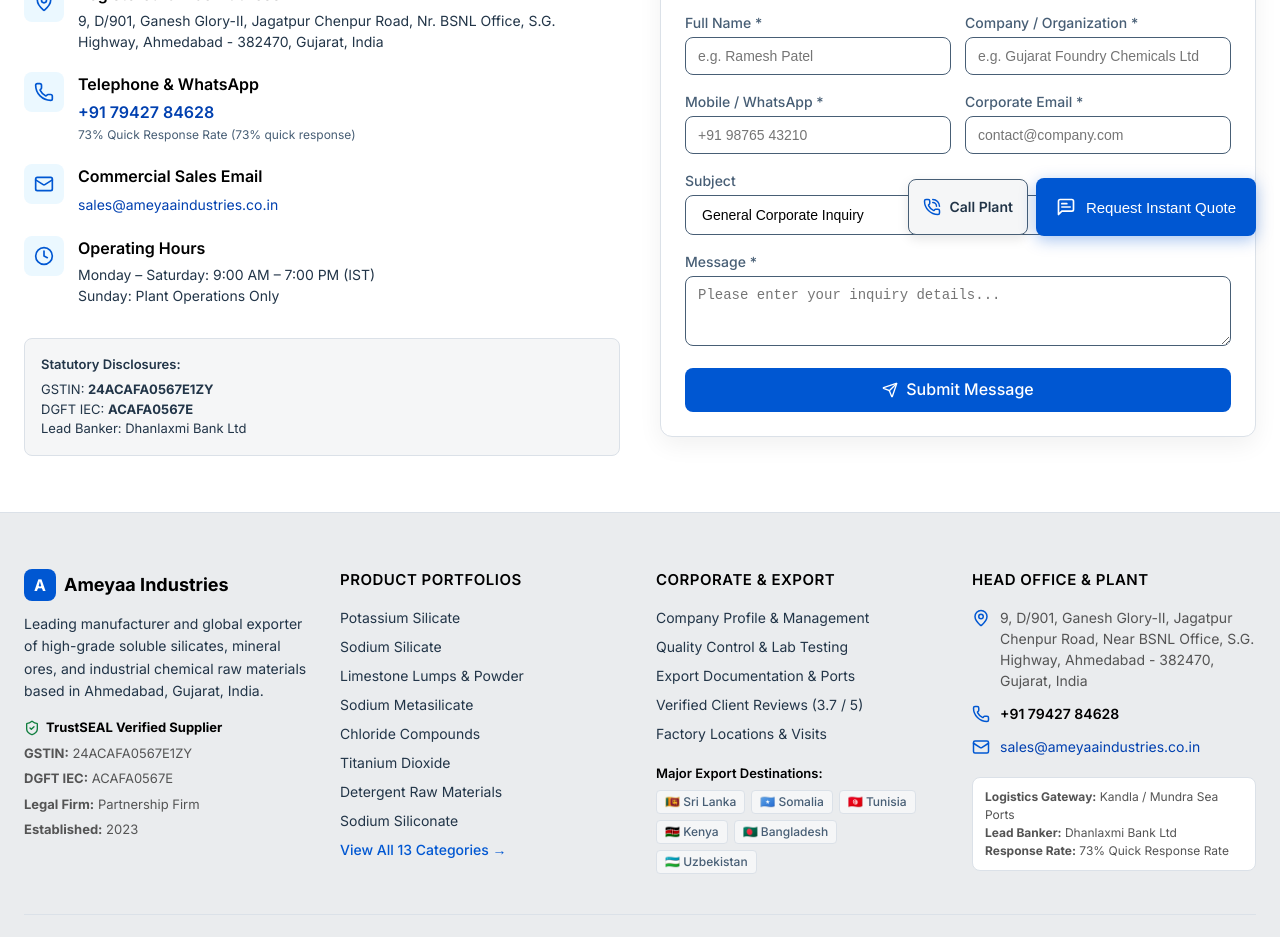
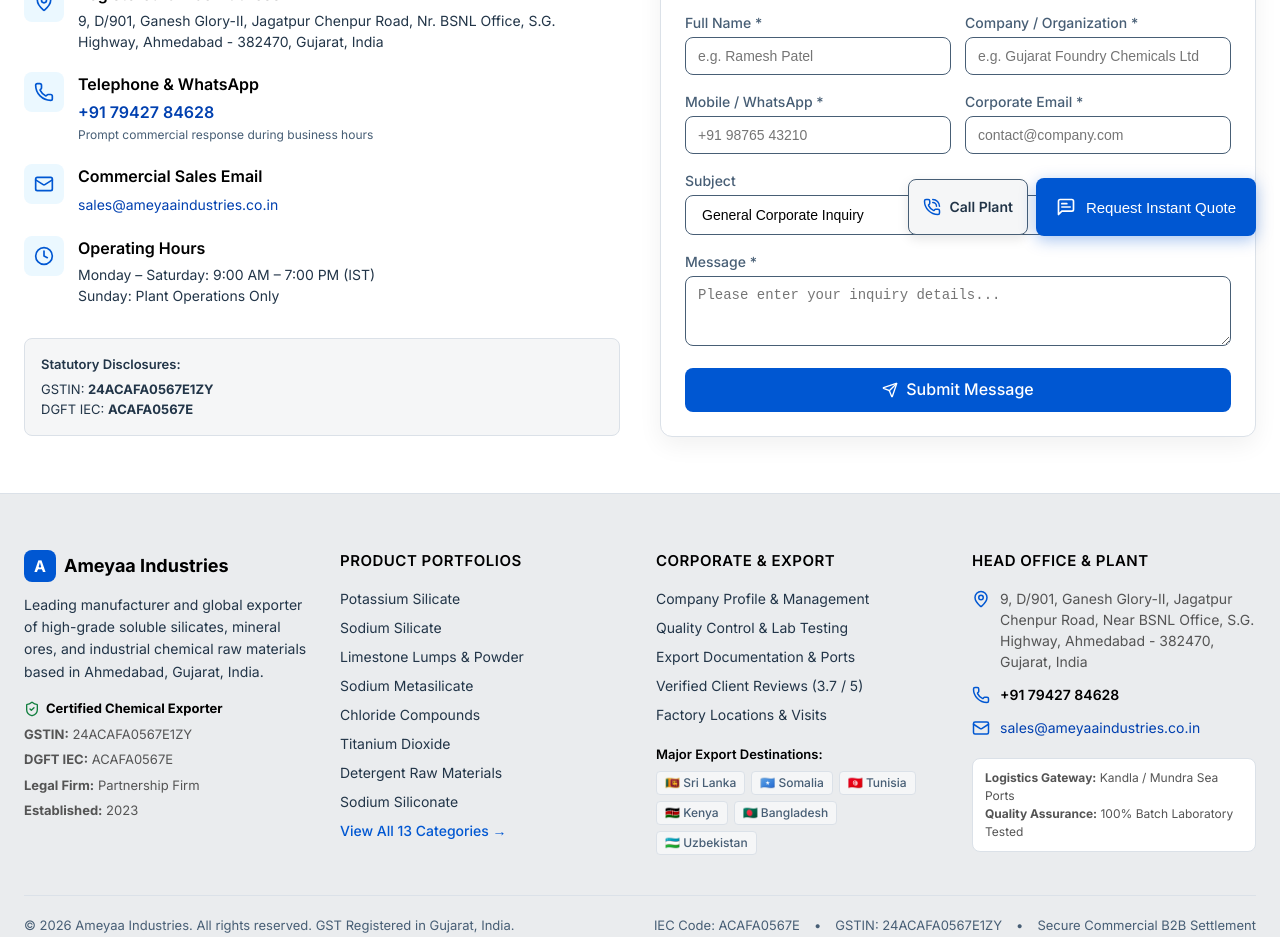
Before and after one commit to malhardeshmukh/ameya, a Next.js app: page /contact in a window 1280 px wide. Shown: the part 540-1477 px from the top of the page. Built offline with nearby package versions, Linux system fonts and the light colour scheme.

Commit message:
refactor: remove IndiaMART TrustSEAL branding, Dhanlaxmi banking, and response rate stats

```diff
--- a/src/app/contact/page.tsx
+++ b/src/app/contact/page.tsx
@@ -108,7 +108,7 @@
                       {COMPANY_DATA.formattedPhone}
                     </a>
                     <div style={{ fontSize: '12px', color: 'var(--colors-ink-meta)', marginTop: '2px' }}>
-                      {COMPANY_DATA.responseRate} (73% quick response)
+                      Prompt commercial response during business hours
                     </div>
                   </div>
                 </div>
@@ -144,7 +144,6 @@
                 <div style={{ fontWeight: 600, marginBottom: '6px' }}>Statutory Disclosures:</div>
                 <div>GSTIN: <strong>{COMPANY_DATA.gstin}</strong></div>
                 <div>DGFT IEC: <strong>{COMPANY_DATA.iec}</strong></div>
-                <div>Lead Banker: {COMPANY_DATA.banker}</div>
               </div>
             </div>
 
--- a/src/app/export/page.tsx
+++ b/src/app/export/page.tsx
@@ -29,7 +29,7 @@
     {
       step: '02',
       title: 'Payment & Contract Finalization',
-      description: 'Secured transactions via Irrevocable Letter of Credit (LC) at sight or TT wire transfer through Dhanlaxmi Bank Ltd.'
+      description: 'Secured transactions via Irrevocable Letter of Credit (LC) at sight or international TT wire transfer.'
     },
     {
       step: '03',
--- a/src/app/page.tsx
+++ b/src/app/page.tsx
@@ -75,7 +75,7 @@
             >
               <ShieldCheck size={16} color="#6bc0ff" />
               <span style={{ fontSize: '13px', fontWeight: 500, letterSpacing: '0.2px' }}>
-                IndiaMART TrustSEAL Verified • GSTIN: {COMPANY_DATA.gstin}
+                ISO 9001 Tested Quality • GSTIN: {COMPANY_DATA.gstin}
               </span>
             </div>
 
@@ -164,8 +164,8 @@
                 <div style={{ fontSize: '13px', color: 'rgba(255, 255, 255, 0.8)' }}>Export Nations</div>
               </div>
               <div>
-                <div style={{ fontSize: '28px', fontWeight: 700, color: 'var(--colors-on-primary)' }}>73%</div>
-                <div style={{ fontSize: '13px', color: 'rgba(255, 255, 255, 0.8)' }}>Fast Response Rate</div>
+                <div style={{ fontSize: '28px', fontWeight: 700, color: 'var(--colors-on-primary)' }}>100%</div>
+                <div style={{ fontSize: '13px', color: 'rgba(255, 255, 255, 0.8)' }}>Batch Tested Quality</div>
               </div>
             </div>
           </div>
--- a/src/app/reviews/page.tsx
+++ b/src/app/reviews/page.tsx
@@ -65,7 +65,7 @@
             Verified Client Reviews & Rating Breakdown
           </h1>
           <p className="sap-body" style={{ color: 'rgba(255, 255, 255, 0.88)', maxWidth: '720px' }}>
-            Direct commercial buyer satisfaction feedback verified through our IndiaMART TrustSEAL and international trade transactions.
+            Direct commercial buyer satisfaction feedback verified through our client purchase orders and international trade transactions.
           </p>
         </div>
       </section>
@@ -104,7 +104,7 @@
               </div>
               <div style={{ display: 'inline-flex', alignItems: 'center', gap: '4px', marginTop: '6px' }}>
                 <ShieldCheck size={14} color="var(--colors-success)" />
-                <span style={{ fontSize: '12px', color: 'var(--colors-success)', fontWeight: 600 }}>TrustSEAL Verified</span>
+                <span style={{ fontSize: '12px', color: 'var(--colors-success)', fontWeight: 600 }}>Verified Trade Clients</span>
               </div>
             </div>
 
--- a/src/components/layout/Footer.tsx
+++ b/src/components/layout/Footer.tsx
@@ -62,7 +62,7 @@
             <div style={{ display: 'flex', flexDirection: 'column', gap: '6px', fontSize: '13px' }}>
               <div style={{ display: 'flex', alignItems: 'center', gap: '6px' }}>
                 <ShieldCheck size={16} color="var(--colors-success)" />
-                <span style={{ color: 'var(--colors-ink)' }}><strong>TrustSEAL Verified Supplier</strong></span>
+                <span style={{ color: 'var(--colors-ink)' }}><strong>Certified Chemical Exporter</strong></span>
               </div>
               <div><strong>GSTIN:</strong> {COMPANY_DATA.gstin}</div>
               <div><strong>DGFT IEC:</strong> {COMPANY_DATA.iec}</div>
@@ -187,8 +187,7 @@
               </div>
               <div style={{ backgroundColor: 'var(--colors-canvas)', padding: '10px 12px', borderRadius: 'var(--rounded-md)', border: '1px solid var(--colors-border-subtle)', marginTop: '8px', fontSize: '12px' }}>
                 <div><strong>Logistics Gateway:</strong> Kandla / Mundra Sea Ports</div>
-                <div><strong>Lead Banker:</strong> {COMPANY_DATA.banker}</div>
-                <div><strong>Response Rate:</strong> {COMPANY_DATA.responseRate}</div>
+                <div><strong>Quality Assurance:</strong> 100% Batch Laboratory Tested</div>
               </div>
             </div>
           </div>
@@ -216,7 +215,7 @@
             <span>•</span>
             <span>GSTIN: {COMPANY_DATA.gstin}</span>
             <span>•</span>
-            <span>Payment Protected by IndiaMART</span>
+            <span>Secure Commercial B2B Settlement</span>
           </div>
         </div>
       </div>
--- a/src/components/products/ProductDetailView.tsx
+++ b/src/components/products/ProductDetailView.tsx
@@ -153,7 +153,7 @@
               {product.categoryName}
             </span>
             <span style={{ display: 'inline-flex', alignItems: 'center', gap: '4px', fontSize: '12px', color: '#6bc0ff', fontWeight: 500 }}>
-              <ShieldCheck size={14} /> TrustSEAL Verified
+              <ShieldCheck size={14} /> ISO 9001 Tested
             </span>
             <span style={{ fontSize: '12px', color: 'rgba(255, 255, 255, 0.75)' }}>•</span>
             <span style={{ fontSize: '12px', color: 'rgba(255, 255, 255, 0.85)' }}>
--- a/src/components/quote/QuoteModal.tsx
+++ b/src/components/quote/QuoteModal.tsx
@@ -71,14 +71,14 @@
             <div style={{ display: 'flex', alignItems: 'center', gap: '8px', marginBottom: '4px' }}>
               <span className="badge badge-blue">Direct Factory RFQ</span>
               <span className="sap-caption" style={{ color: 'var(--colors-success)', display: 'inline-flex', alignItems: 'center', gap: '4px' }}>
-                <ShieldCheck size={14} /> TrustSEAL Verified
+                <ShieldCheck size={14} /> ISO 9001 Tested
               </span>
             </div>
             <h2 id="rfq-dialog-title" className="sap-subhead" style={{ fontSize: '24px', fontWeight: 600 }}>
               Request Commercial Quotation & Specifications
             </h2>
             <p className="sap-caption" style={{ marginTop: '2px' }}>
-              Direct inquiry to Ameyaa Industries, Ahmedabad. 73% response rate within 2 business hours.
+              Direct inquiry to Ameyaa Industries, Ahmedabad. Prompt commercial response within business hours.
             </p>
           </div>
           <button
--- a/src/data/company.ts
+++ b/src/data/company.ts
@@ -23,12 +23,12 @@
   natureOfBusiness: string[];
   annualTurnover: string;
   totalEmployees: string;
-  banker: string;
+  banker?: string;
   paymentModes: string[];
   shipmentModes: string[];
   topExportCountries: { country: string; flag: string; region: string }[];
   exportPercentage: string;
-  responseRate: string;
+  responseRate?: string;
   rating: {
     score: number;
     maxScore: number;
@@ -72,7 +72,6 @@
   ],
   annualTurnover: "₹ 40 Lakh - 1.50 Crore",
   totalEmployees: "Up to 10 Specialized Professionals",
-  banker: "Dhanlaxmi Bank Ltd",
   paymentModes: [
     "RTGS / NEFT Bank Transfer",
     "Letter of Credit (LC)",
@@ -95,7 +94,6 @@
     { country: "Uzbekistan", flag: "🇺🇿", region: "Central Asia" }
   ],
   exportPercentage: "20% - 40% of Total Production",
-  responseRate: "73% Quick Response Rate",
   rating: {
     score: 3.7,
     maxScore: 5.0,
@@ -109,10 +107,10 @@
     ]
   },
   certifications: [
-    "IndiaMART TrustSEAL Verified",
+    "ISO 9001 Batch Tested Quality Formulations",
     "GST Registered & Compliant (24ACAFA0567E1ZY)",
     "Directorate General of Foreign Trade (DGFT) IEC Certified (ACAFA0567E)",
-    "Payment Protected Supplier",
+    "Verified Chemical Manufacturer & Global Exporter",
     "MSME Registered Enterprise"
   ]
 };
```
Also changed, not shown: src/app/profile/page.tsx (+4 -8 lines), 1 other file (tests, documents, lock files or other folders).
